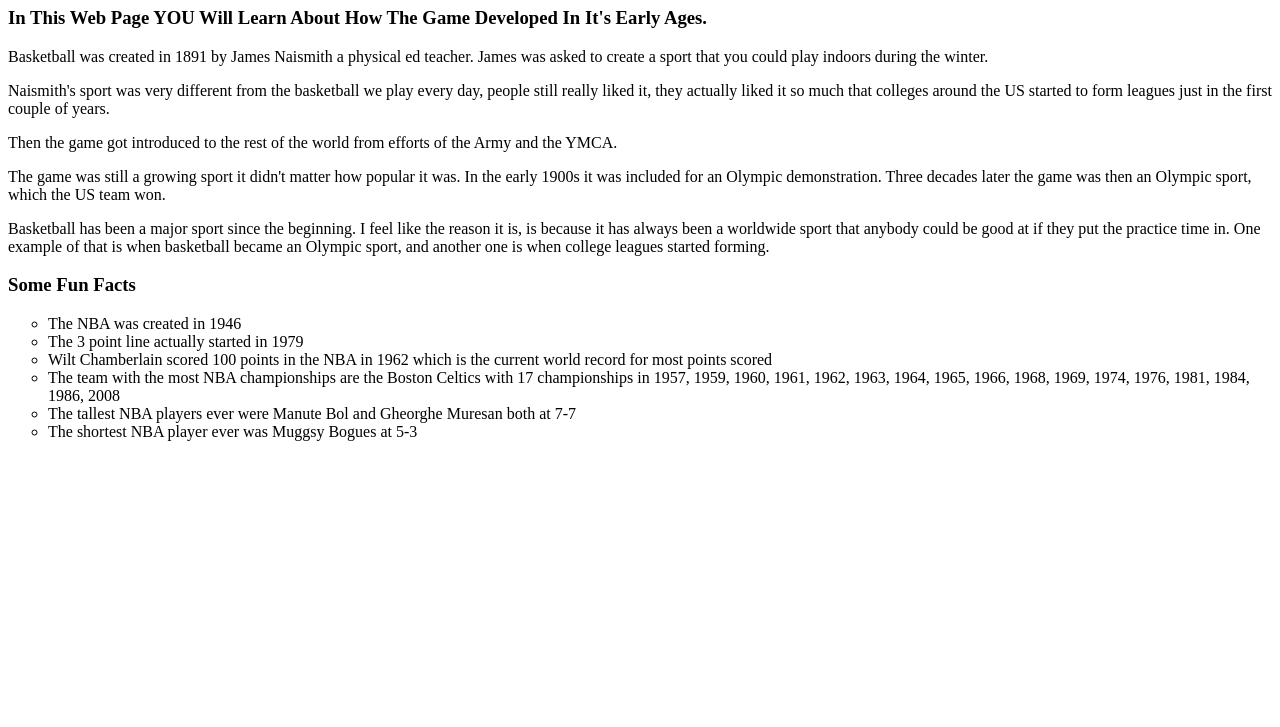
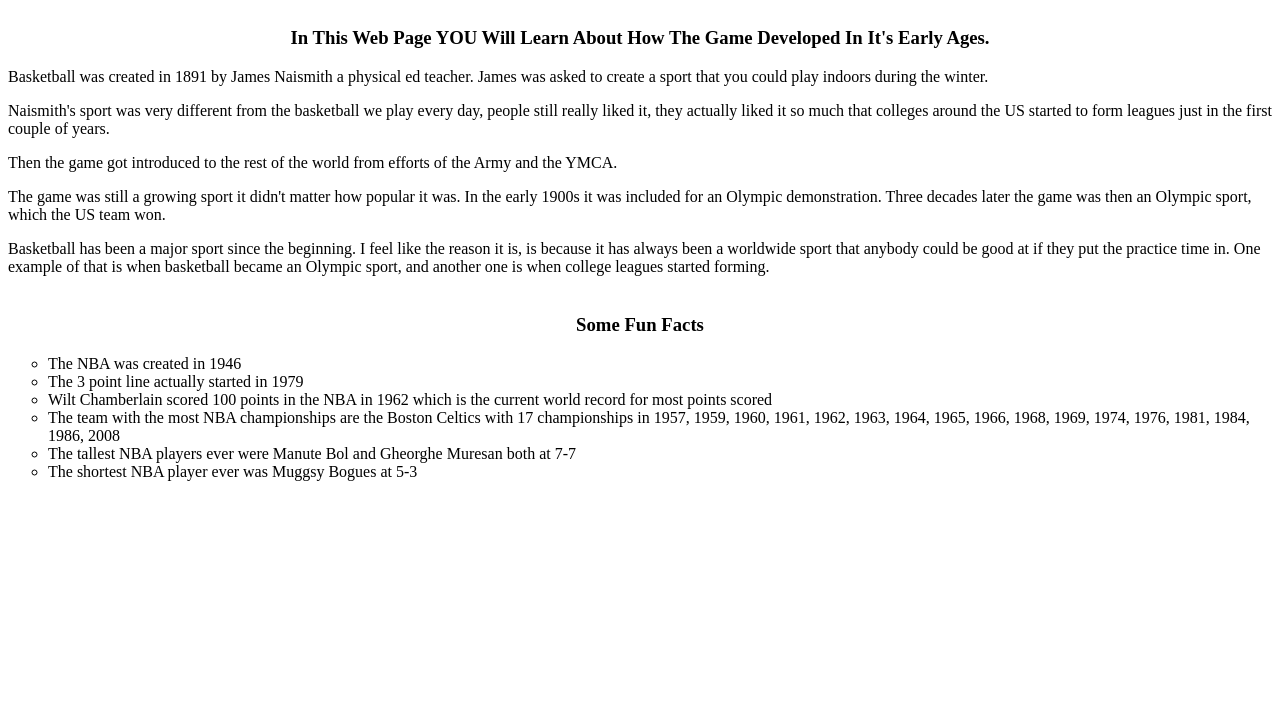
Before and after one commit to silkyhub/EarlyBasketballHistory, a plain HTML site: page index.html in a window 1280 px wide. Shown: the part 73-800 px from the top of the page. Drawn offline with Linux system fonts and the light colour scheme.

Commit message:
Update index.html

```diff
--- a/index.html
+++ b/index.html
@@ -2,7 +2,7 @@
 <html>
     <title> Early Basketball History </title>
         <head>
-            <link rel="stylesheet" type="text/css" href="linktoBasketballEarlyHistory.css"/>
+            <link rel="stylesheet" type="text/css" href="index.css"/>
 
             <h1>Early Basketball History</h1>
 
```
